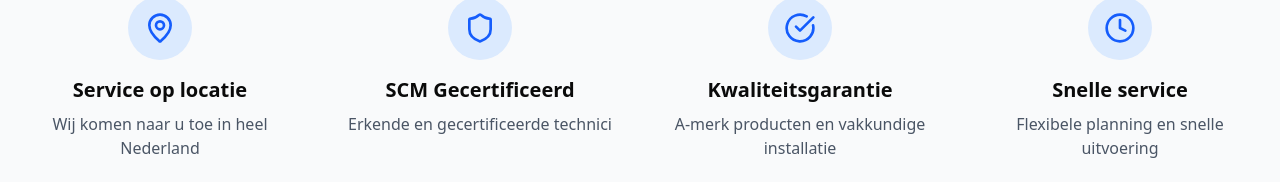
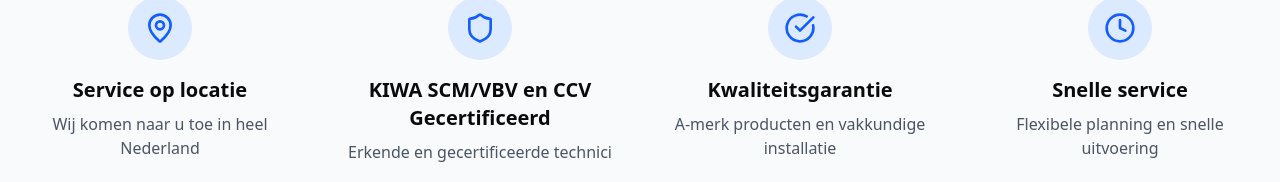
Before and after one commit to autobeveiligingnederland/autobeveiliging-nederland-website, a React (Vite) app: page / in a window 1280 px wide. Shown: the part 601-783 px from the top of the page. Built offline with nearby package versions, Linux system fonts and the light colour scheme.

Commit message:
Update HomePage.jsx

```diff
--- a/src/pages/HomePage.jsx
+++ b/src/pages/HomePage.jsx
@@ -66,7 +66,7 @@ export default function HomePage() {
               <div className="inline-flex items-center justify-center w-16 h-16 rounded-full bg-blue-100 mb-4">
                 <Shield className="h-8 w-8 text-blue-600" />
               </div>
-              <h3 className="text-xl font-bold mb-2">SCM Gecertificeerd</h3>
+              <h3 className="text-xl font-bold mb-2">KIWA SCM/VBV en CCV Gecertificeerd</h3>
               <p className="text-gray-600">Erkende en gecertificeerde technici</p>
             </div>
             <div className="text-center">
```
